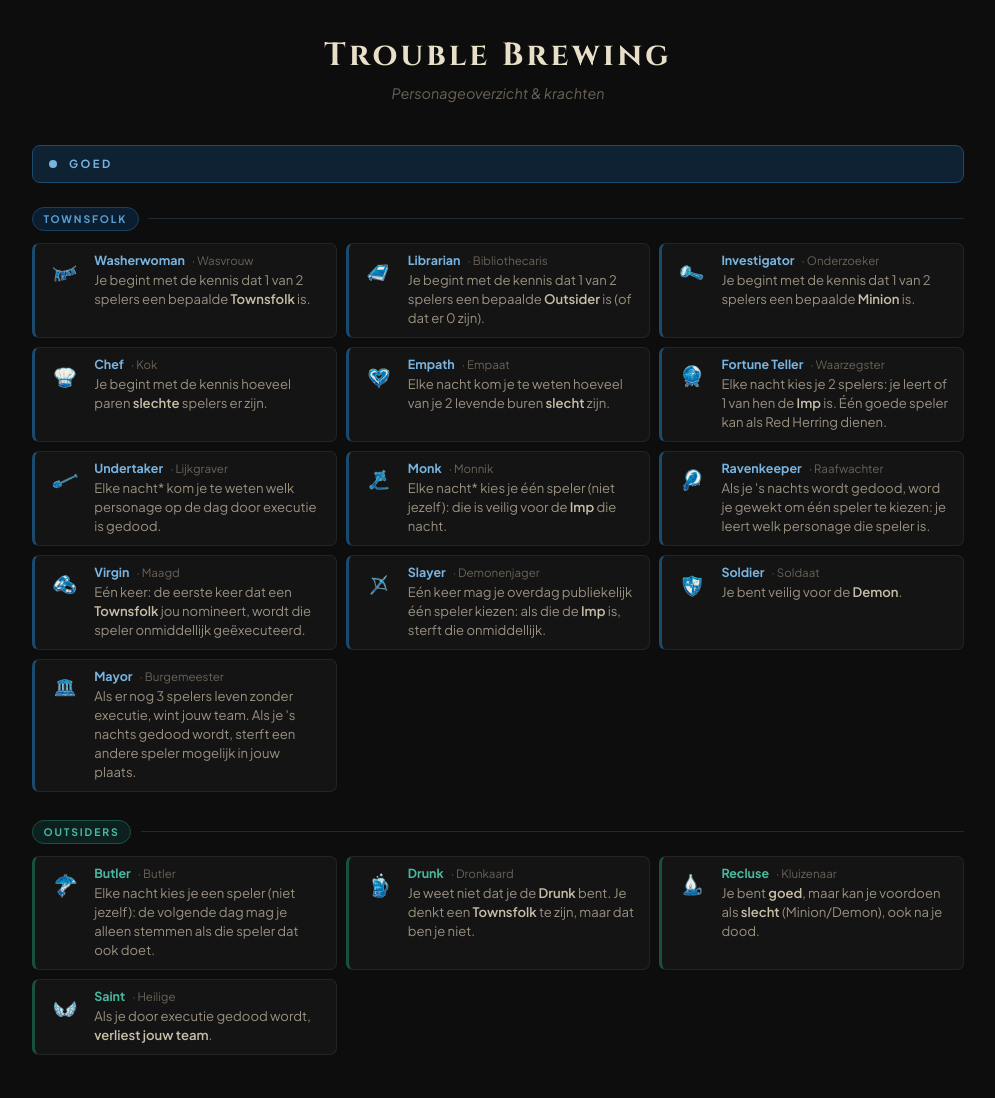
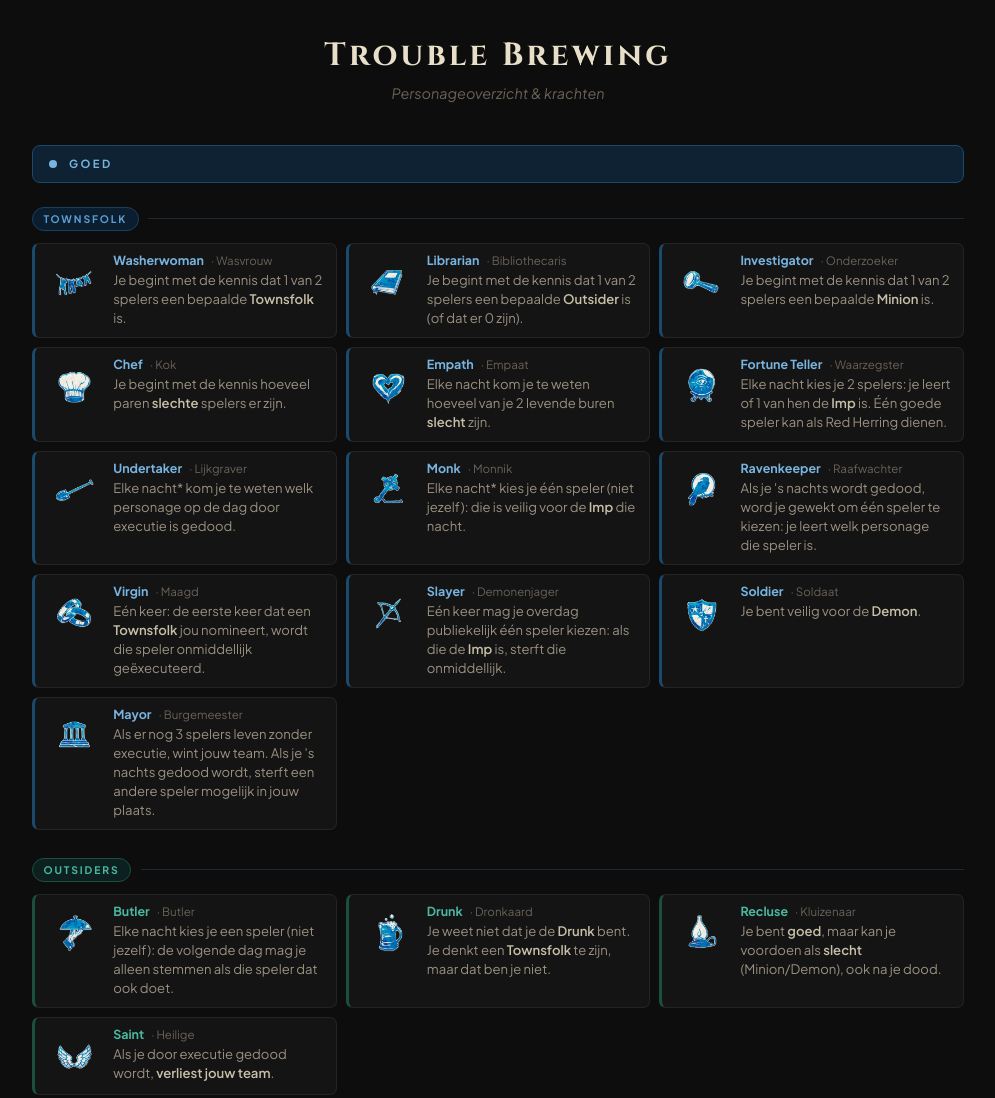
Before and after one commit to Nick-On-IT/botc-gt, a plain HTML site: page scenarios/trouble_brewing_overzicht.html in a window 1280 px wide. Shown: the top 1098 px of the page, without its empty margins (142-1137 px from the left). Drawn offline with Linux system fonts and the light colour scheme.

Commit message:
Increase image size in trouble_brewing_overzicht.html

```diff
--- a/scenarios/trouble_brewing_overzicht.html
+++ b/scenarios/trouble_brewing_overzicht.html
@@ -134,7 +134,7 @@
   .card.demon     { border-left: 3px solid #6e1010; }
 
   .card img {
-    width: 36px; height: 36px;
+    width: 55px; height: 55px;
     object-fit: contain;
     flex-shrink: 0;
     margin-top: 2px;
```
